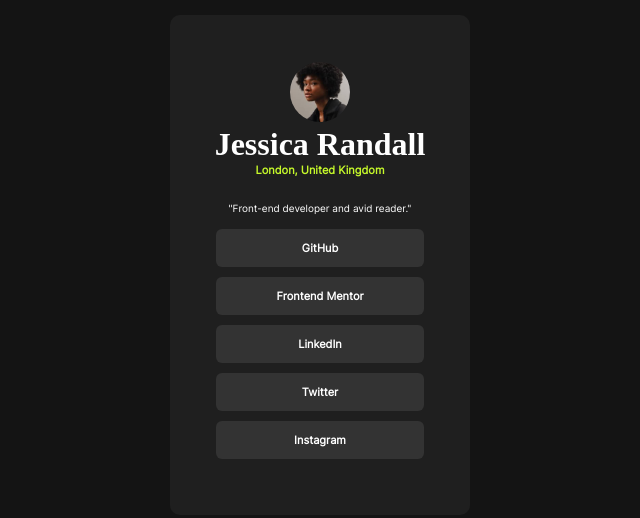
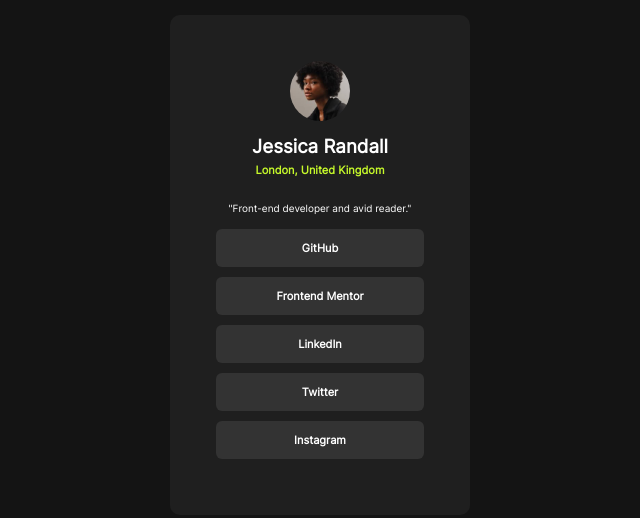
Before and after one commit to Eng-Natole/social-links-profile, a plain HTML site: page index.html in a window 1280 px wide. Shown: the whole page, without its empty margins (320-960 px from the left). Drawn offline with Linux system fonts and the light colour scheme.

Commit message:
Update index.html

```diff
--- a/index.html
+++ b/index.html
@@ -19,7 +19,7 @@
           <img src="./assets/images/avatar-jessica.jpeg" alt="avatar"/>
         </div>
         <div class="headings">
-          <h1>Jessica Randall</h1>
+          <h3>Jessica Randall</h3>
           <p class="yo">London, United Kingdom</p>
           <p class="yu">"Front-end developer and avid reader."</p>
         </div>
```
